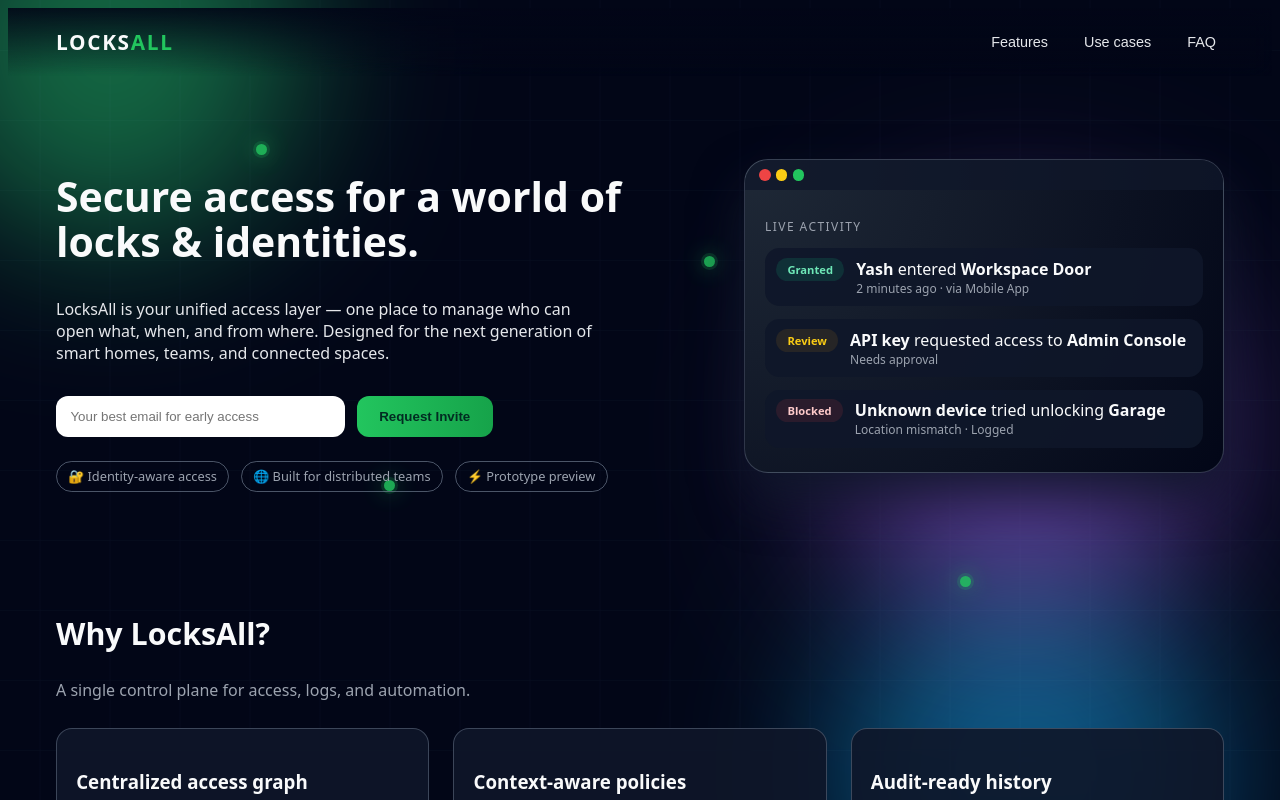
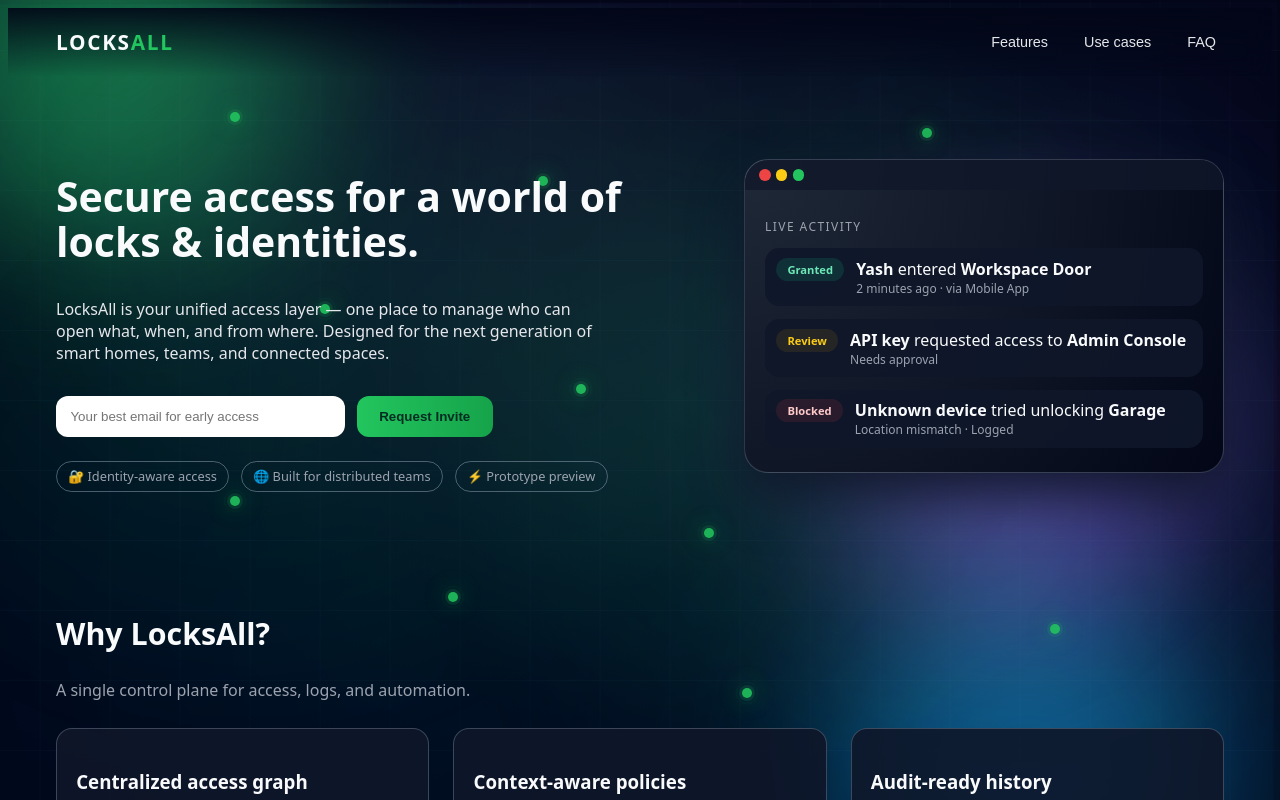
Before and after one commit to yash-rao/locksall, a Next.js app: page / in a window 1280 px wide. Shown: the top 800 px of the page. Built offline with nearby package versions, Linux system fonts and the light colour scheme.

Commit message:
Corrected Security Background

```diff
--- a/app/globals.css
+++ b/app/globals.css
@@ -516,3 +516,91 @@
     filter: blur(70px);
   }
 }
+
+/* --- Enhanced security network layer --- */
+
+.la-bg-network {
+  position: absolute;
+  inset: 0;
+  transition: transform 0.25s ease-out;
+}
+
+/* glowing connection lines (abstract, not literal wires) */
+.la-bg-lines {
+  position: absolute;
+  inset: 0;
+  opacity: 0.6;
+  filter: blur(0.3px);
+  background-repeat: no-repeat;
+  animation: la-lines-float 14s ease-in-out infinite alternate;
+}
+
+.line-a {
+  background-image: radial-gradient(circle at 20% 30%, rgba(34,197,94,0.25), transparent 45%),
+                    radial-gradient(circle at 60% 45%, rgba(34,197,94,0.18), transparent 45%),
+                    radial-gradient(circle at 80% 70%, rgba(14,165,233,0.16), transparent 48%);
+}
+
+.line-b {
+  opacity: 0.4;
+  animation-duration: 18s;
+  background-image: radial-gradient(circle at 40% 15%, rgba(168,85,247,0.18), transparent 48%),
+                    radial-gradient(circle at 70% 35%, rgba(34,197,94,0.16), transparent 48%),
+                    radial-gradient(circle at 30% 80%, rgba(14,165,233,0.12), transparent 52%);
+}
+
+.line-c {
+  opacity: 0.35;
+  animation-duration: 22s;
+  background-image: radial-gradient(circle at 50% 60%, rgba(34,197,94,0.14), transparent 55%),
+                    radial-gradient(circle at 15% 55%, rgba(14,165,233,0.10), transparent 60%),
+                    radial-gradient(circle at 85% 25%, rgba(168,85,247,0.12), transparent 60%);
+}
+
+@keyframes la-lines-float {
+  from { transform: translate3d(0,0,0); }
+  to { transform: translate3d(-18px, 12px, 0); }
+}
+
+/* new node style with pulse ring */
+.la-bg-node2 {
+  position: absolute;
+  width: 10px;
+  height: 10px;
+  border-radius: 999px;
+  background: #22c55e;
+  box-shadow:
+    0 0 0 3px rgba(34, 197, 94, 0.15),
+    0 0 26px rgba(34, 197, 94, 0.75);
+  opacity: 0.9;
+}
+
+.la-bg-node2 .la-bg-pulse {
+  position: absolute;
+  inset: -18px;
+  border-radius: 999px;
+  border: 1px solid rgba(34, 197, 94, 0.35);
+  animation: la-pulse 2.8s ease-out infinite;
+  opacity: 0.8;
+}
+
+@keyframes la-pulse {
+  from {
+    transform: scale(0.35);
+    opacity: 0.75;
+  }
+  to {
+    transform: scale(1.15);
+    opacity: 0;
+  }
+}
+
+/* reduce motion on mobile */
+@media (max-width: 768px) {
+  .la-bg-network {
+    transition: none;
+  }
+  .la-bg-node2 .la-bg-pulse {
+    animation-duration: 3.4s;
+  }
+}
--- a/app/page.tsx
+++ b/app/page.tsx
@@ -9,48 +9,56 @@ type MouseVector = { x: number; y: number };
 
 /** Abstract animated security background (grid + glowing orbs + nodes) */
 function SecurityBackground({ mouse }: { mouse: MouseVector }) {
-  // small parallax offsets based on mouse position
-  const orb1Style = {
-    transform: `translate3d(${mouse.x * 40}px, ${mouse.y * 30}px, 0)`,
-  };
-  const orb2Style = {
-    transform: `translate3d(${mouse.x * -50}px, ${mouse.y * 25}px, 0)`,
-  };
-  const orb3Style = {
-    transform: `translate3d(${mouse.x * 30}px, ${mouse.y * -40}px, 0)`,
+  // positions are static; movement comes from a wrapper parallax transform
+  const layerStyle = {
+    transform: `translate3d(${mouse.x * 35}px, ${mouse.y * 25}px, 0)`,
   };
 
-  const node1Style = {
-    transform: `translate3d(${mouse.x * 25}px, ${mouse.y * -10}px, 0)`,
-  };
-  const node2Style = {
-    transform: `translate3d(${mouse.x * -20}px, ${mouse.y * 15}px, 0)`,
-  };
-  const node3Style = {
-    transform: `translate3d(${mouse.x * 18}px, ${mouse.y * 10}px, 0)`,
-  };
-  const node4Style = {
-    transform: `translate3d(${mouse.x * -22}px, ${mouse.y * -18}px, 0)`,
-  };
+  // Abstract node positions (percent-based)
+  const nodes = [
+    { top: "14%", left: "18%" },
+    { top: "22%", left: "42%" },
+    { top: "16%", left: "72%" },
+    { top: "33%", left: "60%" },
+    { top: "38%", left: "25%" },
+    { top: "48%", left: "45%" },
+    { top: "52%", left: "78%" },
+    { top: "62%", left: "18%" },
+    { top: "66%", left: "55%" },
+    { top: "74%", left: "35%" },
+    { top: "78%", left: "82%" },
+    { top: "86%", left: "58%" },
+  ];
 
   return (
     <div className="la-bg">
-      {/* subtle moving grid */}
       <div className="la-bg-grid" />
 
-      {/* glowing security “zones” */}
-      <div className="la-bg-orb orb-1" style={orb1Style} />
-      <div className="la-bg-orb orb-2" style={orb2Style} />
-      <div className="la-bg-orb orb-3" style={orb3Style} />
+      {/* Orbs are separate so they feel “deeper” */}
+      <div className="la-bg-orb orb-1" />
+      <div className="la-bg-orb orb-2" />
+      <div className="la-bg-orb orb-3" />
 
-      {/* abstract nodes that hint at devices / cards / locks */}
-      <div className="la-bg-node node-1" style={node1Style} />
-      <div className="la-bg-node node-2" style={node2Style} />
-      <div className="la-bg-node node-3" style={node3Style} />
-      <div className="la-bg-node node-4" style={node4Style} />
+      {/* Network layer: nodes + lines move slightly with cursor */}
+      <div className="la-bg-network" style={layerStyle}>
+        <div className="la-bg-lines line-a" />
+        <div className="la-bg-lines line-b" />
+        <div className="la-bg-lines line-c" />
+
+        {nodes.map((n, i) => (
+          <div
+            key={i}
+            className="la-bg-node2"
+            style={{ top: n.top, left: n.left }}
+          >
+            <span className="la-bg-pulse" />
+          </div>
+        ))}
+      </div>
     </div>
   );
 }
+
 
 export default function Home() {
   const [email, setEmail] = useState("");
```
